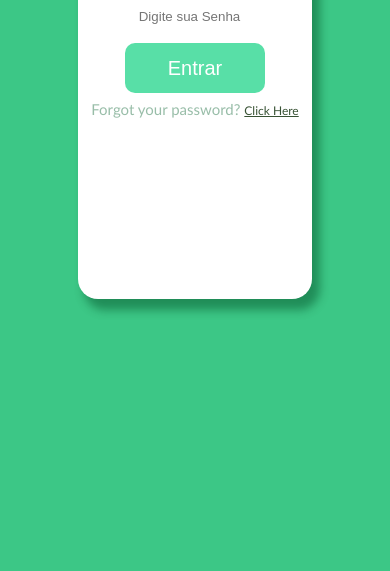
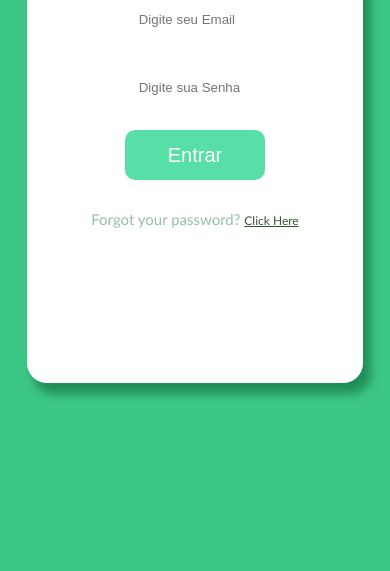
Before and after one commit to Ayano-dev17/Agenda-bairro, a plain HTML site: page login/login.html in a window 390 px wide. Shown: the part 273-844 px from the top of the page. Drawn offline with Linux system fonts and the light colour scheme.

Commit message:
Add files via upload

```diff
--- a/login/login.css
+++ b/login/login.css
@@ -95,12 +95,12 @@ h1{
     background-color: white;
     margin-top: 10%;
 
-    width: 60%;
+    width: 86%;
     background-color: white;
     margin-left: auto;
     margin-right: auto;
     box-shadow: 7px 10px 10px 1px rgba(2, 75, 36, 0.466);
-    height: 50vh;
+    height: 60vh;
     border-radius: 20px;
     color: rgba(82, 82, 82, 0.712);
 
@@ -119,9 +119,10 @@ h1{
     }
 
     /*Submit Entrar*/
-    #entrar{width: 140px;
-        height: 6vh;
-        margin-bottom: 3%;
+    #entrar{
+        width: 140px;
+        height: 50px;
+        margin-bottom: 30px;
         font-size: 20px;
     border-radius: 10px;
     border: 0;
@@ -129,7 +130,7 @@ h1{
     color: white;
     }
     #email, #senha{
-       height: auto;
+       height: 50px;
        width: 120px;
        border-radius: 7px;
        border: 0;
```
